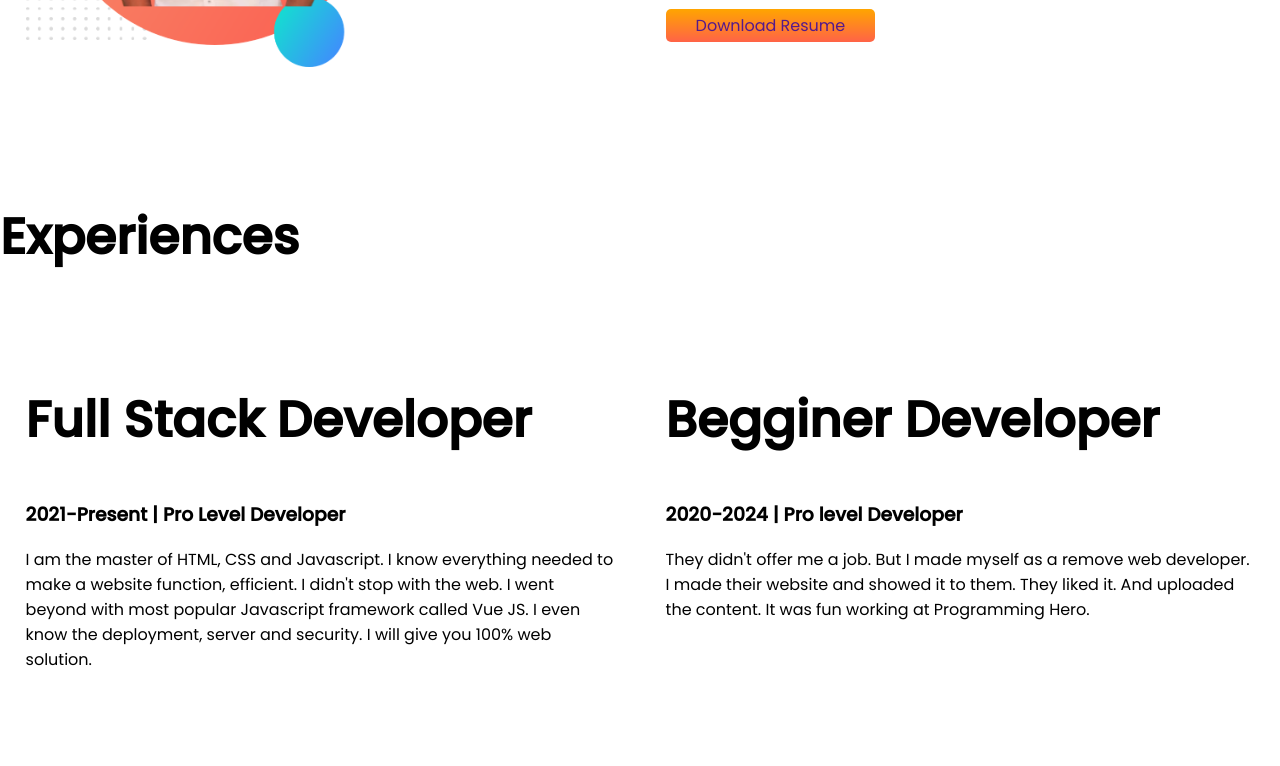
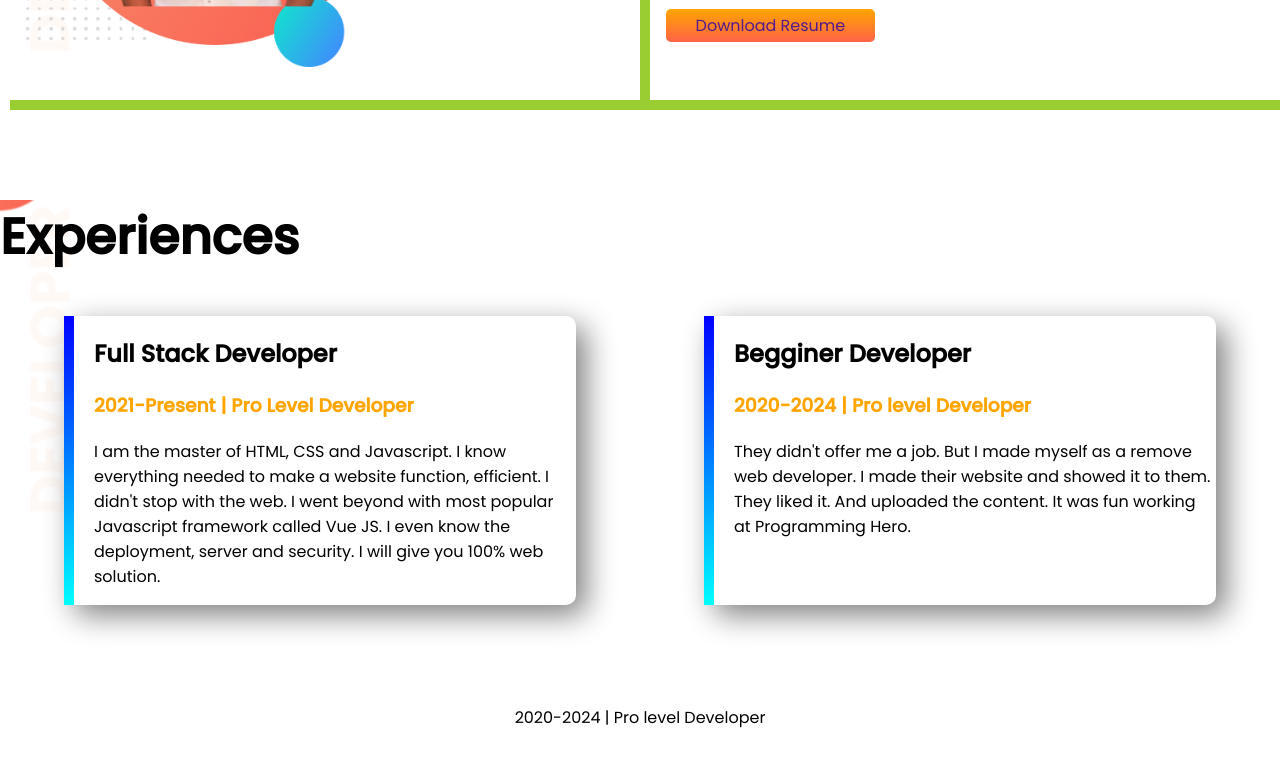
Before and after one commit to Nursam12/developer-portfolio, a plain HTML site: page Index.html in a window 1280 px wide. Shown: the part 1022-1788 px from the top of the page. Drawn offline with Linux system fonts and the light colour scheme.

Commit message:
footer and experience added

```diff
--- a/Index.html
+++ b/Index.html
@@ -36,20 +36,23 @@
         </div>
 
     </section>
-    <section class="experiences">
+    <section class="experiences-area">
 <H1>Experiences</H1>
 <div class="flexible-container">
-    <div class="half-width">
-        <h1>Full Stack Developer</h1>
-        <h3>2021-Present | Pro Level Developer</h3>
+    <div id="full-stack-experience" class="experience-item">
+        <h2>Full Stack Developer</h2>
+        <h3 class="orange-color">2021-Present | Pro Level Developer</h3>
         <p>I am the master of HTML, CSS and Javascript. I know everything needed to make a website function, efficient. I didn't stop with the web. I went beyond with most popular Javascript framework called Vue JS. I even know the deployment, server and security. I will give you 100% web solution.</p>
     </div>
-    <div class="half-width">
-        <h1> Begginer Developer</h1>
-        <h3>2020-2024 | Pro level Developer</h3>
+    <div id="web-dev-experience" class="experience-item">
+        <h2> Begginer Developer</h2>
+        <h3 class="orange-color">2020-2024 | Pro level Developer</h3>
         <p> They didn't offer me a job. But I made myself as a remove web developer. I made their website and showed it to them. They liked it. And uploaded the content. It was fun working at Programming Hero.</p>
     </div>
 </div>
 </section>
+<footer>
+    <p>2020-2024 | Pro level Developer</p>
+</footer>
 </body>
 </html>
--- a/style.css
+++ b/style.css
@@ -16,6 +16,7 @@ h1{
 .half-width{
     width: 50%;
     padding: 2%;
+    box-shadow: 10px 10px yellowgreen;
 }
 .half-width img{
     width: 60%;
@@ -30,5 +31,33 @@ border-radius: 5px;
     text-decoration: none;
 }
 .dream-big{
-    background-image:  ;
+    background-image: url(top-banner.png);
+    background-repeat: no-repeat;
 }
+.experiences-area{
+    background-image: url(top-banner.png);
+    background-repeat: no-repeat;
+    background-position: left;
+
+}
+.experience-item{
+    width: 40%;
+    margin-left: 5%;
+    margin-right: 5%;
+    padding-left: 20px;
+    border-radius: 10px;
+    box-shadow: 10px 10px 30px gray;
+}
+#web-dev-experience{
+    border-left: 10px solid;
+    border-image: linear-gradient(blue, cyan);
+    border-image-slice: 1;
+}
+#full-stack-experience{
+    border-left: 10px solid;
+    border-image: linear-gradient(blue, cyan);
+    border-image-slice: 1;
+}
+footer p {
+    text-align: center;
+}
```
